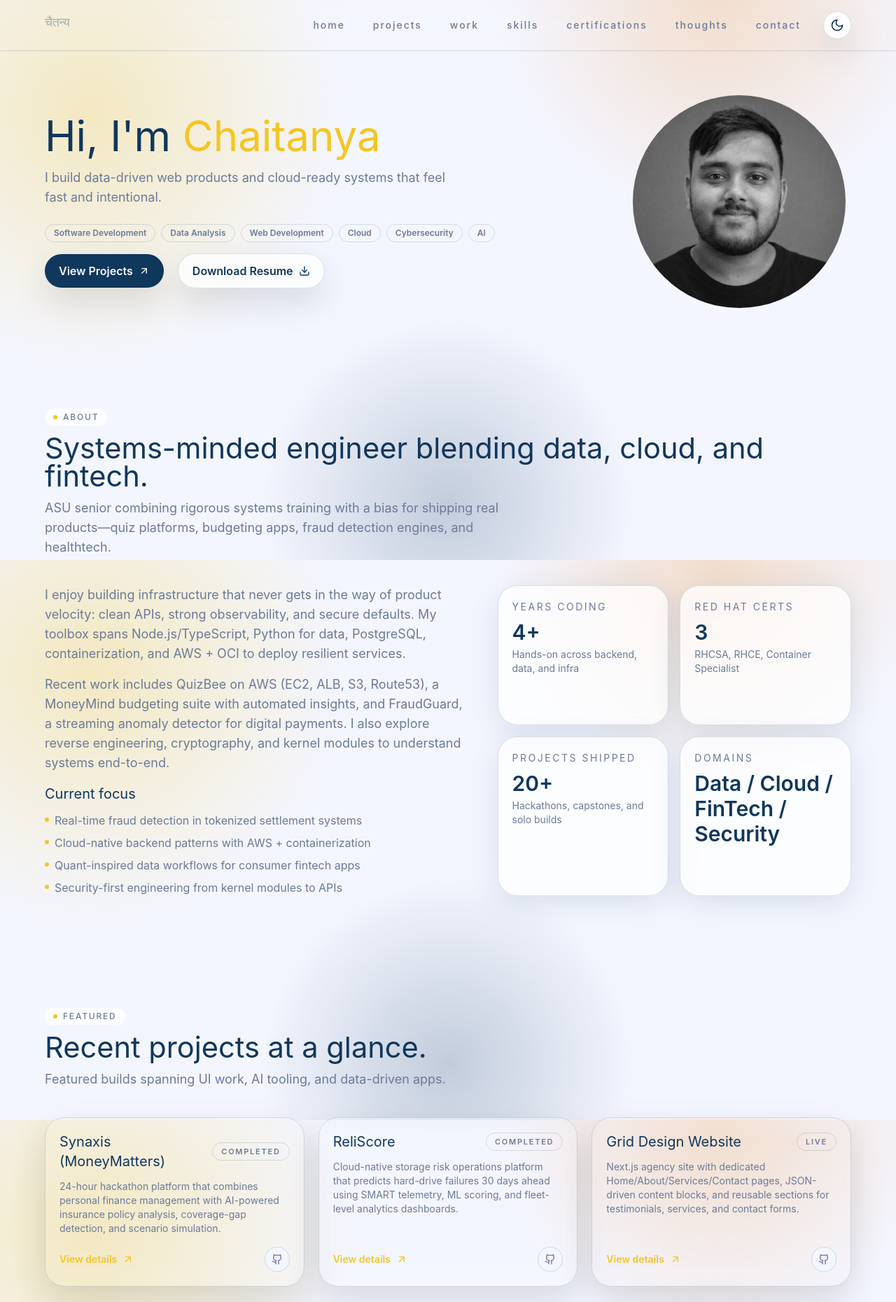
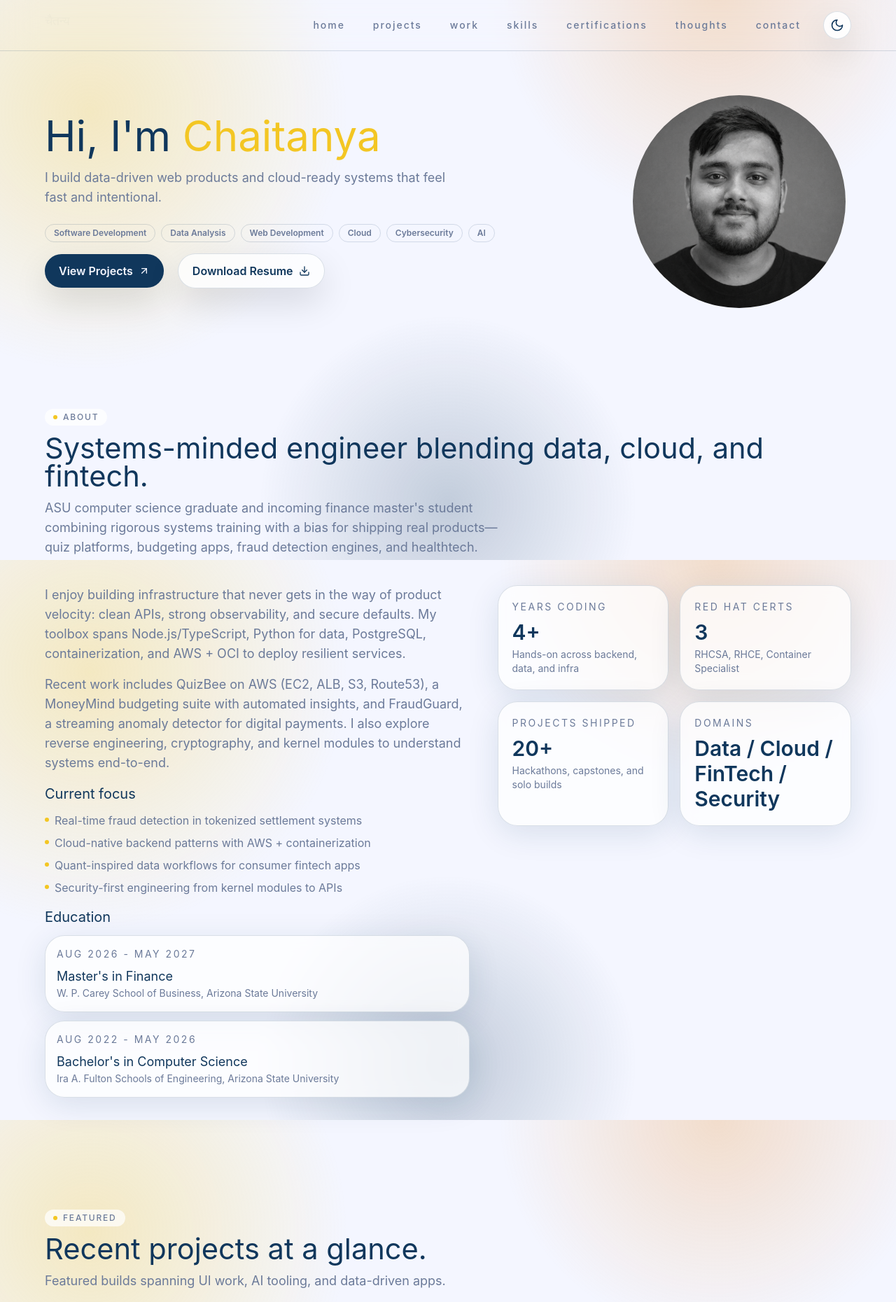
Before and after one commit to CSingh26/portfolio, a Next.js app: page / in a window 1280 px wide. Shown: the top 1860 px of the page at 70% size. Built offline with nearby package versions, Linux system fonts and the light colour scheme.

Commit message:
Update education section and default theme

```diff
--- a/src/app/layout.tsx
+++ b/src/app/layout.tsx
@@ -9,7 +9,7 @@ import { Footer } from "@/components/footer"
 export const metadata: Metadata = {
   title: "Chaitanya | Portfolio",
   description:
-    "Portfolio of Chaitanya, CS senior at Arizona State University building data, backend, cloud, fintech, and security projects.",
+    "Portfolio of Chaitanya, ASU computer science graduate and incoming finance master's student building data, backend, cloud, fintech, and security projects.",
   icons: {
     icon: "/favicon.ico",
   },
@@ -17,7 +17,7 @@ export const metadata: Metadata = {
   openGraph: {
     title: "Chaitanya | Data, Cloud & FinTech Engineer",
     description:
-      "CS senior at Arizona State University shipping data-driven, secure, cloud-native products.",
+      "ASU computer science graduate and incoming finance master's student shipping data-driven, secure, cloud-native products.",
     url: "https://chaitanyasingh.org",
     siteName: "Chaitanya",
     locale: "en_US",
@@ -27,7 +27,7 @@ export const metadata: Metadata = {
     card: "summary_large_image",
     title: "Chaitanya | Data, Cloud & FinTech Engineer",
     description:
-      "CS senior at ASU with a focus on data analytics, backend systems, cloud, and fintech security.",
+      "ASU computer science graduate focused on data analytics, backend systems, cloud, and fintech security.",
   },
 }
 
--- a/src/components/about-section.tsx
+++ b/src/components/about-section.tsx
@@ -17,13 +17,26 @@ const focus = [
   "Security-first engineering from kernel modules to APIs",
 ]
 
+const education = [
+  {
+    degree: "Master's in Finance",
+    school: "W. P. Carey School of Business, Arizona State University",
+    period: "Aug 2026 - May 2027",
+  },
+  {
+    degree: "Bachelor's in Computer Science",
+    school: "Ira A. Fulton Schools of Engineering, Arizona State University",
+    period: "Aug 2022 - May 2026",
+  },
+]
+
 export function AboutSection() {
   return (
     <SectionShell
       id="about"
       eyebrow="About"
       title="Systems-minded engineer blending data, cloud, and fintech."
-      description="ASU senior combining rigorous systems training with a bias for shipping real products—quiz platforms, budgeting apps, fraud detection engines, and healthtech."
+      description="ASU computer science graduate and incoming finance master's student combining rigorous systems training with a bias for shipping real products—quiz platforms, budgeting apps, fraud detection engines, and healthtech."
     >
       <div className="grid gap-10 lg:grid-cols-[1.2fr_1fr]">
         <div className="space-y-4 text-lg text-muted">
@@ -49,8 +62,23 @@ export function AboutSection() {
               ))}
             </ul>
           </div>
+          <div>
+            <h3 className="font-display text-xl text-foreground">Education</h3>
+            <div className="mt-3 space-y-3">
+              {education.map((item) => (
+                <div
+                  key={item.degree}
+                  className="glass rounded-2xl border border-border/70 p-4 shadow-soft"
+                >
+                  <p className="text-sm uppercase tracking-[0.18em] text-muted">{item.period}</p>
+                  <p className="mt-2 font-display text-lg text-foreground">{item.degree}</p>
+                  <p className="text-sm text-muted">{item.school}</p>
+                </div>
+              ))}
+            </div>
+          </div>
         </div>
-        <div className="grid gap-4 sm:grid-cols-2">
+        <div className="grid self-start gap-4 sm:grid-cols-2">
           {stats.map((stat) => (
             <motion.div
               key={stat.label}
--- a/src/components/theme-provider.tsx
+++ b/src/components/theme-provider.tsx
@@ -21,13 +21,7 @@ type ThemeContextValue = {
 const ThemeContext = createContext<ThemeContextValue | null>(null)
 
 const getPreferredTheme = (): Theme => {
-  if (typeof window === "undefined") return "light"
-
-  const stored = window.localStorage.getItem("theme") as Theme | null
-  if (stored === "light" || stored === "dark") return stored
-
-  const prefersDark = window.matchMedia("(prefers-color-scheme: dark)").matches
-  return prefersDark ? "dark" : "light"
+  return "light"
 }
 
 export function ThemeProvider({ children }: { children: ReactNode }) {
```
